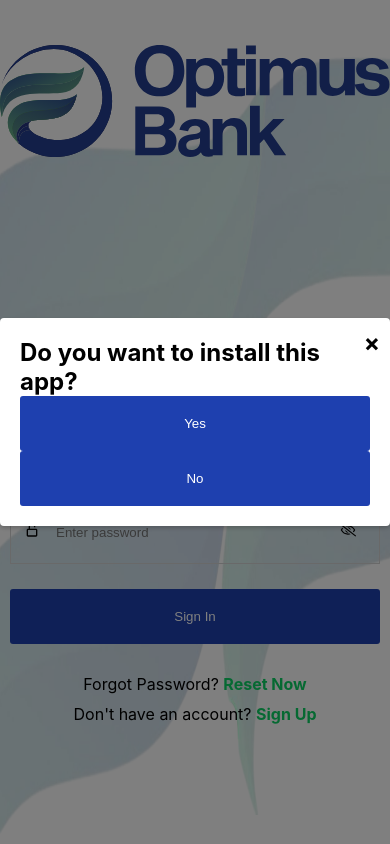
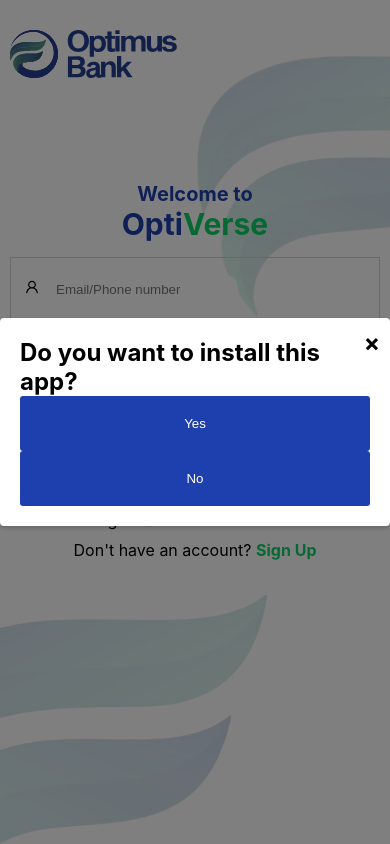
Before and after one commit to Phyya/test-pwa, a React (Create React App) app: page / in a window 390 px wide. Built offline with nearby package versions, Linux system fonts and the light colour scheme.

Commit message:
fixed login styles

```diff
--- a/src/App.css
+++ b/src/App.css
@@ -1,7 +1,11 @@
 * {
 	padding: 0;
 	margin: 0;
+
 	box-sizing: border-box;
+}
+::-webkit-scrollbar {
+	display: none;
 }
 a {
 	text-decoration: none;
--- a/src/components/Button/Button.module.css
+++ b/src/components/Button/Button.module.css
@@ -4,6 +4,7 @@
 	width: 100%;
 	padding: 20px;
 	border-radius: 3px;
+	cursor: pointer;
 }
 .primaryButton {
 	background-color: #1e40af;
--- a/src/pages/Home/Home.jsx
+++ b/src/pages/Home/Home.jsx
@@ -53,7 +53,7 @@ const Home = () => {
 	return (
 		<div style={{ position: 'relative', height: '100vh' }}>
 			<section className={style.home_page}>
-				<header>
+				<header className={style.header}>
 					<div>NF</div>
 					<p>Hello, Nafisat Faruk</p>
 					<FiBell />
@@ -82,7 +82,7 @@ const Home = () => {
 				<div className={style.home_other}>
 					<p>Show more</p>
 					<IoIosArrowDown />
-					<img src={advert} alt="optiverse advert" />
+					<img src={advert} alt="optiverse advert" className={style.img} />
 				</div>
 			</section>
 
--- a/src/pages/Home/Home.module.css
+++ b/src/pages/Home/Home.module.css
@@ -3,9 +3,9 @@
 	overflow-y: scroll;
 	position: relative;
 	width: 100%;
-	padding: 0 30px;
+	padding: 15px 10px 0;
 }
-header {
+.header {
 	display: flex;
 	justify-content: space-between;
 	padding: 15px 0;
@@ -65,7 +65,7 @@ header {
 	margin-top: 15px;
 }
 
-img {
+.img {
 	width: 100%;
 	height: 90%;
 	max-width: 600px;
--- a/src/pages/Login/Login.module.css
+++ b/src/pages/Login/Login.module.css
@@ -5,11 +5,13 @@
 }
 .section header {
 	margin-top: 30px;
+	margin-left: 10px;
 }
+
 .right_image {
 	position: absolute;
 	z-index: -1;
-	width: 32%;
+	width: 50%;
 	right: 0;
 	top: 55px;
 }
@@ -20,6 +22,7 @@
 	position: absolute;
 	z-index: -1;
 }
+
 .main_content {
 	margin-top: 100px;
 	text-align: center;
@@ -55,14 +58,10 @@
 	.left_image {
 		width: 70%;
 		left: 0;
-		bottom: 10px;
 	}
 	.right_image {
 		width: 50%;
 		right: 0;
 		top: 55px;
 	}
-	.main_content {
-		margin-top: 174px;
-	}
 }
--- a/src/routes/routes.js
+++ b/src/routes/routes.js
@@ -1,6 +1,5 @@
 import { Routes, Route } from 'react-router-dom';
 import Home from '../pages/Home/Home';
-import Landing from '../pages/Landing/Landing';
 import Login from '../pages/Login/Login';
 
 function RoutesComponent() {
```
